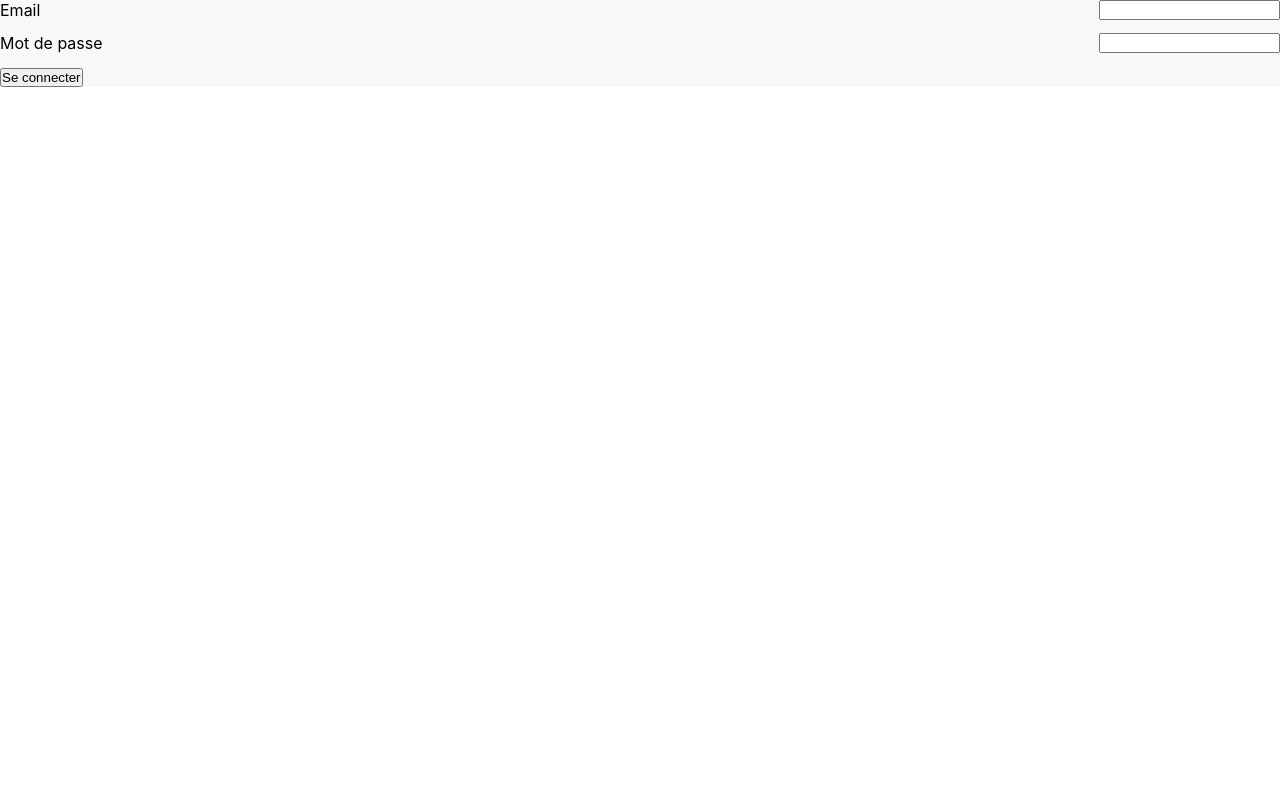
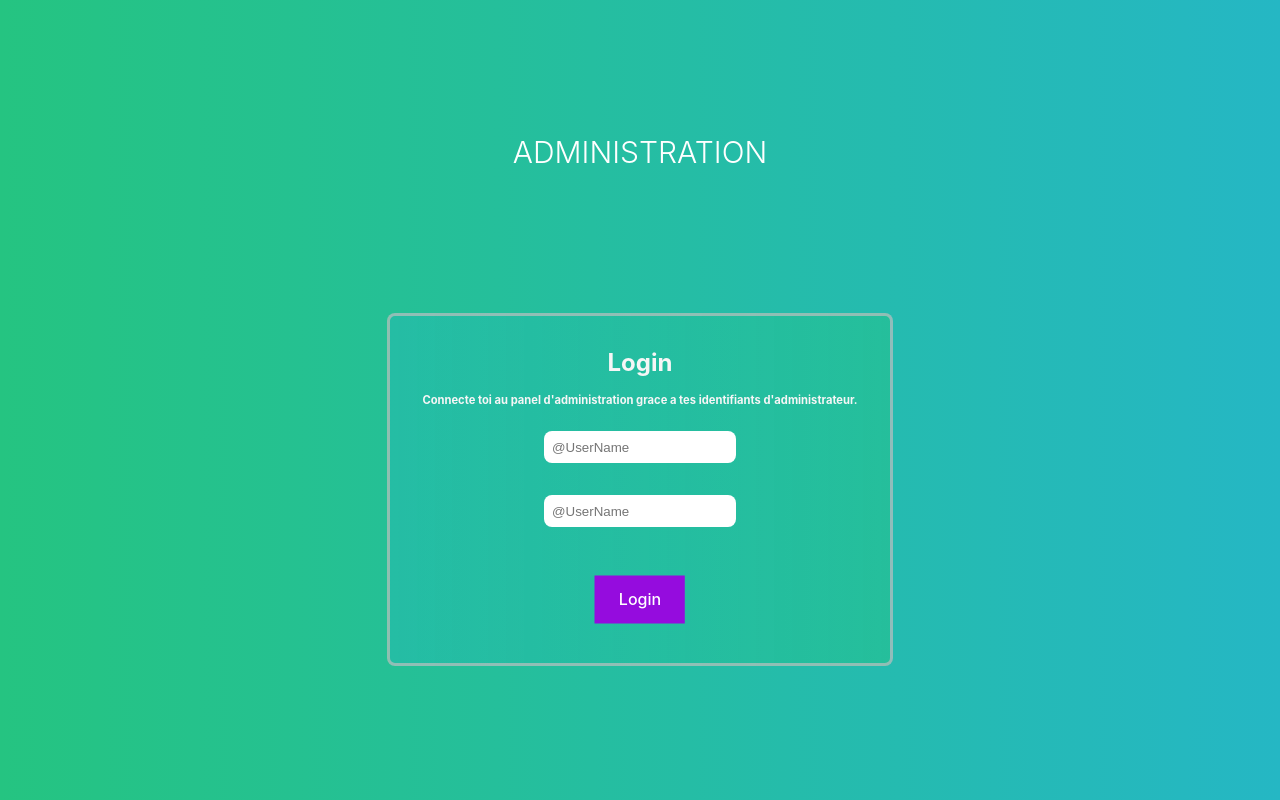
Before and after one commit to Mouloujac/Projet_site_vitrine, a React (Create React App) app in the folder projet_cda_front/: page /admin in a window 1280 px wide. Built offline with nearby package versions, Linux system fonts and the light colour scheme; no server answers.

Commit message:
feat(admin/panel) refonte design du panneau admin

```diff
--- a/projet_cda_front/src/App.css
+++ b/projet_cda_front/src/App.css
@@ -3,3 +3,7 @@
   height: 100%;
 
 }
+
+#root{
+  height: 100%;
+}
--- a/projet_cda_front/src/index.css
+++ b/projet_cda_front/src/index.css
@@ -1,5 +1,5 @@
 body {
-
+  height: 100%;
   margin: 0;
   font-family: -apple-system, BlinkMacSystemFont, 'Segoe UI', 'Roboto', 'Oxygen',
     'Ubuntu', 'Cantarell', 'Fira Sans', 'Droid Sans', 'Helvetica Neue',
@@ -8,6 +8,10 @@ body {
   -moz-osx-font-smoothing: grayscale;
 }
 
+html{
+  height: 100%;
+}
+
 code {
   font-family: source-code-pro, Menlo, Monaco, Consolas, 'Courier New',
     monospace;
--- a/projet_cda_front/src/pages/Admin/Admin.js
+++ b/projet_cda_front/src/pages/Admin/Admin.js
@@ -11,9 +11,6 @@ import "./styles/Product.css"
 const Admin = ({ user, setUser }) => {
   const [show, setShow] = useState(false);
   const [produits, setProduits] = useState([]);
-
-  const handleClose = () => setShow(false);
-  const handleShow = () => setShow(true);
 
   const updateProducts = async () => {
     const response = await axios.get('/produits');
--- a/projet_cda_front/src/pages/Admin/components/AdminLogin.js
+++ b/projet_cda_front/src/pages/Admin/components/AdminLogin.js
@@ -65,26 +65,36 @@ const AdminLogin = ({user, setUser }) => {
           <button onClick={handleLogout}>Déconnexion</button>
         </div>
       ) : (
+        <section id="login-page">
+          <h1>Administration</h1>
         <Formik initialValues={initialValues} validationSchema={validationSchema} onSubmit={login}>
           {({ isSubmitting }) => (
-            <Form className='p-3 mx-auto w-fit-content login-form mt-5'>
-              <div className="form-group ">
-                <label htmlFor="email">Email</label>
-                <Field type="email" name="email" className="form-control"/>
+            <Form className='login-form'>
+              <h2>Login</h2>
+              <h3>Connecte toi au panel d'administration grace a tes identifiants d'administrateur.</h3>
+              <div className="login-form-group ">
+
+                <Field type="email" name="email" className="form-control" placeholder="@UserName" autoComplete="off"/>
                 <ErrorMessage name="email" component="div" />
               </div>
-              <div className="form-group mt-4">
-                <label htmlFor="password">Mot de passe</label>
-                <Field type="password" name="password" className="form-control"/>
+              <div className="login-form-group">
+
+                <Field type="password" name="password" className="form-control" placeholder="@UserName" autoComplete="off"/>
                 <ErrorMessage name="password" component="div" />
               </div>
               <div className='error-message-login mt-3 text-danger'></div>
-              <button type="submit" className="btn btn-primary mt-4">
-                Se connecter
+              <div className="login-form-group">
+              <button type="submit" className="btn-validate">
+              <span>Login</span>
+                <svg viewBox="-5 -5 110 110" preserveAspectRatio="none" aria-hidden="true">
+                  <path d="M0,0 C0,0 100,0 100,0 C100,0 100,100 100,100 C100,100 0,100 0,100 C0,100 0,0 0,0"/>
+                </svg>
               </button>
+              </div>
             </Form>
           )}
         </Formik>
+        </section>
       )}
     </>
   );
--- a/projet_cda_front/src/pages/Admin/components/CreateForm.js
+++ b/projet_cda_front/src/pages/Admin/components/CreateForm.js
@@ -10,15 +10,15 @@ const CreateForm = ({ user, handleClose, updateProducts }) => {
     type_id:"",
     taille_id: "",
   });
-  const [taille, settaille] = useState([]);
-  const [type, settype] = useState([]);
+  const [taille, setTaille] = useState([]);
+  const [type, setType] = useState([]);
 
 
   useEffect(() => {
     axios
       .get("/api/tailles")
       .then((response) => {
-        settaille(response.data);
+        setTaille(response.data);
       })
       .catch((error) => {
         console.error(error);
@@ -29,7 +29,7 @@ const CreateForm = ({ user, handleClose, updateProducts }) => {
     axios
       .get("/api/types")
       .then((response) => {
-        settype(response.data);
+        setType(response.data);
         console.log(response.data);
         console.log(type);
       })
--- a/projet_cda_front/src/pages/Admin/components/UpdateForm.js
+++ b/projet_cda_front/src/pages/Admin/components/UpdateForm.js
@@ -17,7 +17,7 @@ const UpdateForm = ({ user, handleClose, produit, handleUpdate }) => {
 
   useEffect(() => {
     axios
-      .get("/api/taille")
+      .get("/api/tailles")
       .then((response) => {
         settaille(response.data);
       })
@@ -28,7 +28,7 @@ const UpdateForm = ({ user, handleClose, produit, handleUpdate }) => {
 
   useEffect(() => {
     axios
-      .get("/api/type")
+      .get("/api/types")
       .then((response) => {
         settype(response.data);
         console.log(response.data);
--- a/projet_cda_front/src/pages/Admin/styles/Product.css
+++ b/projet_cda_front/src/pages/Admin/styles/Product.css
@@ -144,3 +144,126 @@ h1{
     margin-bottom: 0.8rem;
     justify-content: space-between;
   }
+
+
+
+
+
+  #login-page{
+    width: 100%;
+    height: 100%;
+    display: flex;
+    flex-direction: column;
+    align-items: center;
+    justify-content: center;
+    background: -webkit-linear-gradient(left, #25c481, #25b7c4);
+    background: linear-gradient(to right, #25c481, #25b7c4);
+  }
+
+  .login-form{
+    margin-top: 8rem;
+    gap: 1rem;
+    border: #bac0beb8 solid 3px;
+    border-radius: 8px;
+    padding: 2rem;
+    background: -webkit-linear-gradient(left,#25b7c4, #25c481 );
+    background: linear-gradient(to right, #25b7c452, #25c4826e);
+    display: grid;
+    flex-direction: column;
+    text-align: center;
+    color: #f6f6f6;
+  }
+
+  .login-form > h2{
+    font-size: 1.5rem;
+    display: flex;
+    justify-self: center;
+
+  }
+
+  .login-form > h3{
+    font-size: 0.7rem;
+  }
+
+  .login-form-group{
+    margin:0.5rem;
+    display: flex;
+    justify-content: center;
+  }
+
+  .form-control{
+    outline: none;
+    border: none;
+    height: 2rem;
+    width: 12rem;
+    border-radius: 8px;
+    transition: 0.2s linear;
+    padding: 0.5rem;
+  }
+
+  .btn-validate{
+    justify-self: center;
+  }
+
+
+
+
+
+
+.btn-validate {
+  appearance: none;
+  background: transparent;
+  border: 0;
+  color: #fff;
+  cursor: pointer;
+  font: inherit;
+  font-weight: 500;
+  line-height: 1;
+  padding: 1em 1.5em;
+  position: relative;
+  transition: filter var(--motion-duration);
+}
+
+.btn-validate:hover {
+  filter: brightness(1.1);
+}
+
+.btn-validate:active {
+  filter: brightness(0.9);
+}
+
+.btn-validate > span {
+  display: block;
+  position: relative;
+  transition: transform var(--motion-duration) var(--motion-ease);
+  z-index: 1;
+}
+
+.btn-validate:hover > span {
+  transform: scale(1.05);
+}
+
+.btn-validate:active > span {
+  transform: scale(0.95);
+}
+
+.btn-validate > svg {
+  fill: #950cde;
+  position: absolute;
+  top: -5%;
+  left: -5%;
+  width: 110%;
+  height: 110%;
+}
+
+.btn-validate > svg > path {
+  transition: var(--motion-duration) var(--motion-ease);
+}
+
+.btn-validate:hover > svg > path {
+  d: path("M0,0 C0,-5 100,-5 100,0 C105,0 105,100 100,100 C100,105 0,105 0,100 C-5,100 -5,0 0,0");
+}
+
+.btn-validate:active > svg > path {
+  d: path("M0,0 C30,10 70,10 100,0 C95,30 95,70 100,100 C70,90 30,90 0,100 C5,70 5,30 0,0");
+}
```
